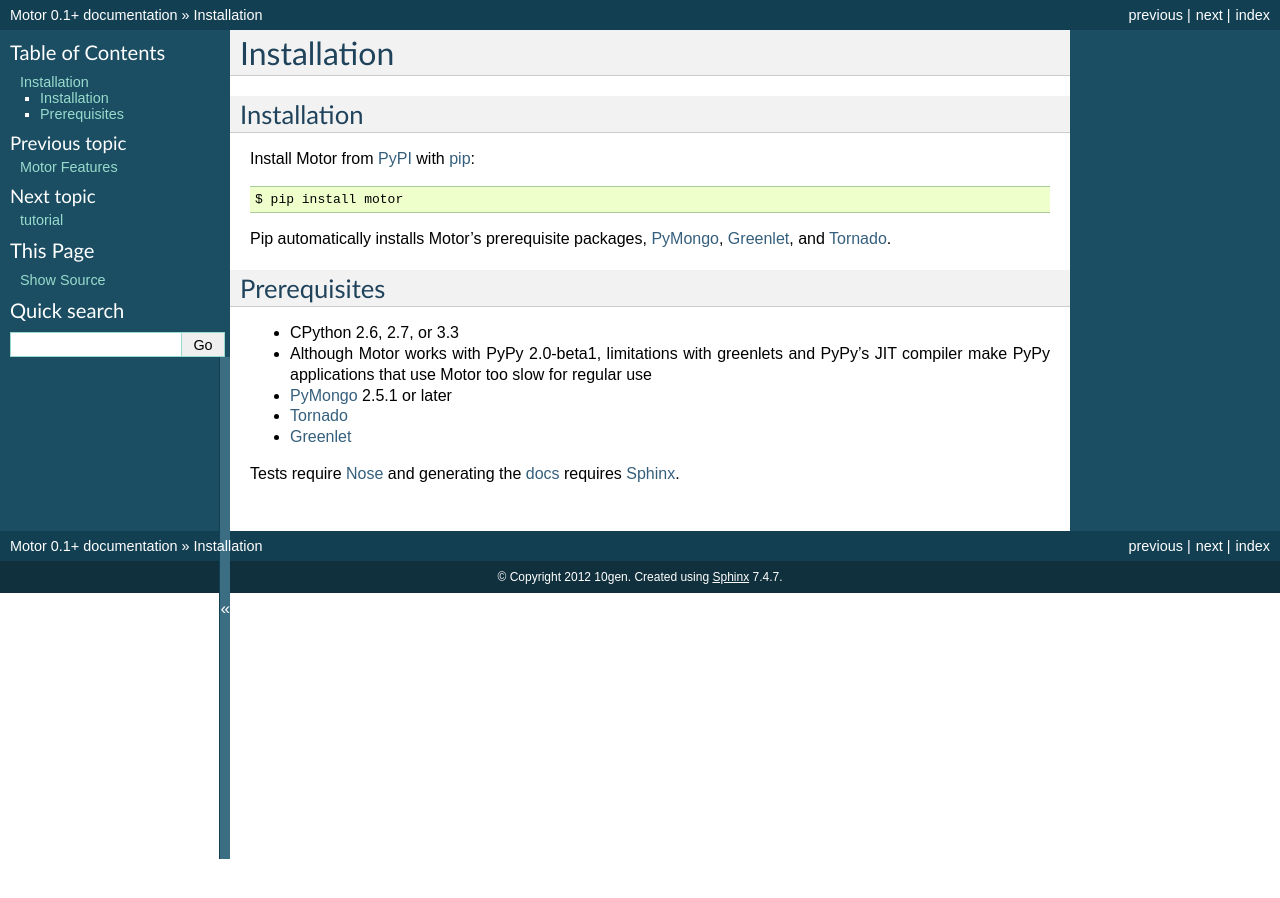
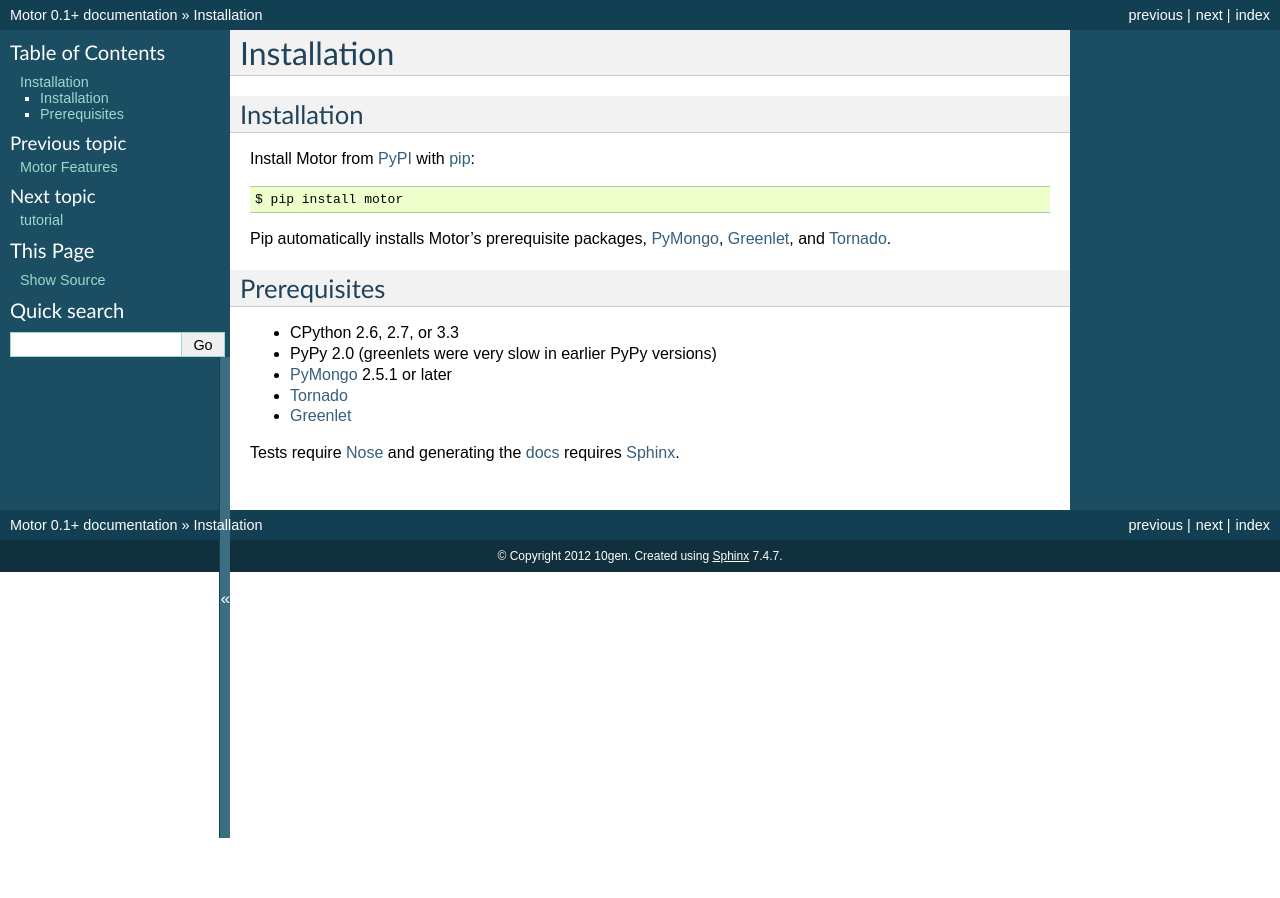
Before and after one commit to mongodb/motor, a Sphinx documentation site: the page built from doc/installation.rst, in a window 1280 px wide. Built offline with Sphinx 7.4.7, drawn with Linux system fonts in a browser that asks for light colours; pages that are not in the unit, such as notebooks, are missing from menus; the version number is read from the project's files by our own code.

Commit message:
Update PyPy info.

```diff
--- a/doc/installation.rst
+++ b/doc/installation.rst
@@ -15,9 +15,7 @@
 -------------
 
 * CPython 2.6, 2.7, or 3.3
-* Although Motor works with PyPy 2.0-beta1, limitations with greenlets and
-  PyPy's JIT compiler make PyPy applications that use Motor too slow for
-  regular use
+* PyPy 2.0 (greenlets were very slow in earlier PyPy versions)
 * PyMongo_ 2.5.1 or later
 * Tornado_
 * Greenlet_
```
